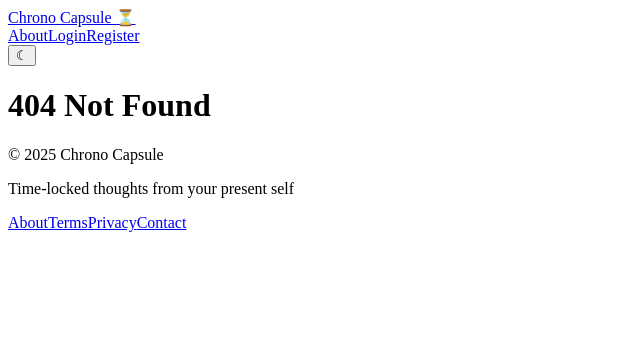
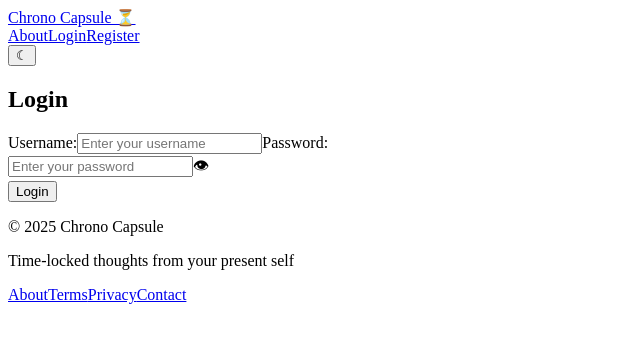
Before and after one commit to PuneetGopinath/chrono-capsule, a React app: page /login in a window 1280 px wide. Before the commit this address had no page. Shown: the top 342 px of the page, without its empty margins (0-640 px from the left). Built offline with nearby package versions, Linux system fonts and the light colour scheme; the HTML template or start-up script is replaced by a standard one.

Commit message:
feat: add login component and password visibility toggle, used json to send form data

```diff
--- a/src/client/App.jsx
+++ b/src/client/App.jsx
@@ -3,6 +3,7 @@ import { useEffect } from "react";
 
 import Header from "./components/Header";
 import Home from "./components/Home";
+import Login from "./components/Login";
 import CapsuleForm from "./components/CapsuleForm";
 import Dashboard from "./components/Dashboard";
 import Footer from "./components/Footer";
@@ -24,6 +25,7 @@ export default function App() {
                 <Header />
                 <Routes>
                     <Route path="/" element={<Home />} />
+                    <Route path="/login" element={<Login />} />
                     <Route path="/create" element={<CapsuleForm />} />
                     <Route path="/dashboard" element={<Dashboard />} />
                     <Route path="*" element={<h1>404 Not Found</h1>} />
--- /dev/null
+++ b/src/client/components/Login.jsx
@@ -0,0 +1,76 @@
+import { useState } from "react";
+
+export default function Login() {
+    const [ showPwd, setShowPwd ] = useState(false);
+    const toggleVisibility = () => {
+        setShowPwd(!showPwd);
+        if (showPwd) {
+            document.querySelector(".view-button").type = "text";
+        }
+    };
+
+
+    const handleSubmit = async (event) => {
+        event.preventDefault();
+
+        const form = event.target;
+        const formData = new FormData(form);
+        const obj = Object.fromEntries(formData.entries());
+
+        try {
+            const res = await fetch("/api/auth/login", {
+                method: "POST",
+                headers: {
+                    "Content-Type": "application/json"
+                },
+                body: JSON.stringify(obj)
+            });
+            const data = await res.json();
+
+            if (res.ok) {
+                alert("Logged in successfully!");
+                localStorage.setItem("token", data.token);
+                window.location.href="/"; // Redirect to home page
+            } else {
+                console.log("[❌ Error] Login failed:", data.message);
+                alert(data.message || "Login failed. Please check your credentials.");
+            }
+        } catch (err) {
+            console.log("[❌ Error] Failed to login", err);
+            alert("An error occured while trying to log in. Please try again later.")
+        }
+    };
+
+    return (
+        <main>
+            <div className="form-container login">
+                <h2>Login</h2>
+                <form action="/api/auth/login" method="POST" onSubmit={handleSubmit}>
+                    <label>Username:</label>
+                    <input
+                        type="text"
+                        name="username"
+                        placeholder="Enter your username"
+                        maxLength="30"
+                        required
+                        aria-required="true"
+                    />
+
+                    <label>Password:</label>
+                    <div className="pwd-container">
+                        <input
+                            type={showPwd ? "text" : "password"}
+                            name="password"
+                            placeholder="Enter your password"
+                            required
+                            aria-required="true"
+                        />
+                        <span className="view-button" title="Show/Hide Password" onClick={toggleVisibility}>👁</span>
+                    </div>
+
+                    <button type="submit">Login</button>
+                </form>
+            </div>
+        </main>
+    );
+};
--- a/src/client/index.css
+++ b/src/client/index.css
@@ -105,7 +105,7 @@ main {
     padding: 0 1rem;
 }
 
-.capsule-form {
+.form-container {
     max-width: 600px;
     margin: 0 auto;
     background: var(--bg-body);
@@ -114,12 +114,12 @@ main {
     box-shadow: 0 4px 20px rgba(0, 0, 0, 0.08);
 }
 
-.capsule-form h2 {
+.form-container h2 {
     margin-bottom: 1.5rem;
     color: var(--darker-text);
 }
 
-.capsule-form label {
+.form-container label {
     display: block;
     margin-top: 1rem;
     margin-bottom: 0.25rem;
@@ -146,14 +146,14 @@ textarea:focus {
     box-shadow: 0 0 0 2px color-mix(in srgb, var(--accent) 30%, transparent);
 }
 
-.capsule-form input,
-.capsule-form textarea {
+.form-container input,
+.form-container textarea {
     box-sizing: border-box;
     margin-top: 0.25rem;
     padding: 0.5rem;
 }
 
-.capsule-form textarea {
+.form-container textarea {
     resize: vertical;
     min-height: 120px;
 }
@@ -202,7 +202,7 @@ input[type="datetime-local"] {
     margin: 1rem;
 }
 
-.capsule-form button[type="submit"] {
+.form-container button[type="submit"] {
     margin-top: 1.5rem;
     border: none;
     padding: 0.75rem 1.5rem;
@@ -215,13 +215,13 @@ input[type="datetime-local"] {
     transition: transform 0.1s ease, box-shadow 0.2s ease;
 }
 
-.capsule-form button[type="submit"]:hover {
+.form-container button[type="submit"]:hover {
     transform: scale(1.02);
     box-shadow: 0 4px 14px rgba(0, 0, 0, 0.15);
     background-color: var(--accent-hover);
 }
 
-.capsule-form button[type="submit"]:active {
+.form-container button[type="submit"]:active {
     transform: scale(0.98);
 }
 
@@ -282,6 +282,34 @@ input[type="datetime-local"] {
     pointer-events: none;
 }
 
+.pwd-container {
+    display: flex;
+    align-items: center;
+    position: relative;
+}
+
+.pwd-container input {
+    width: 100%;
+    padding-right: 2.5rem;
+    box-sizing: border-box;
+}
+
+.view-button {
+    position: absolute;
+    right: 0.75rem;
+    top: 50%;
+    transform: translateY(-50%);
+    cursor: pointer;
+    font-size: 1rem;
+    user-select: none;
+    opacity: 0.7;
+    transition: opacity 0.2s ease;
+}
+
+.view-button:hover {
+    opacity: 1;
+}
+
 .footer {
     display: flex;
     justify-content: space-between;
```
